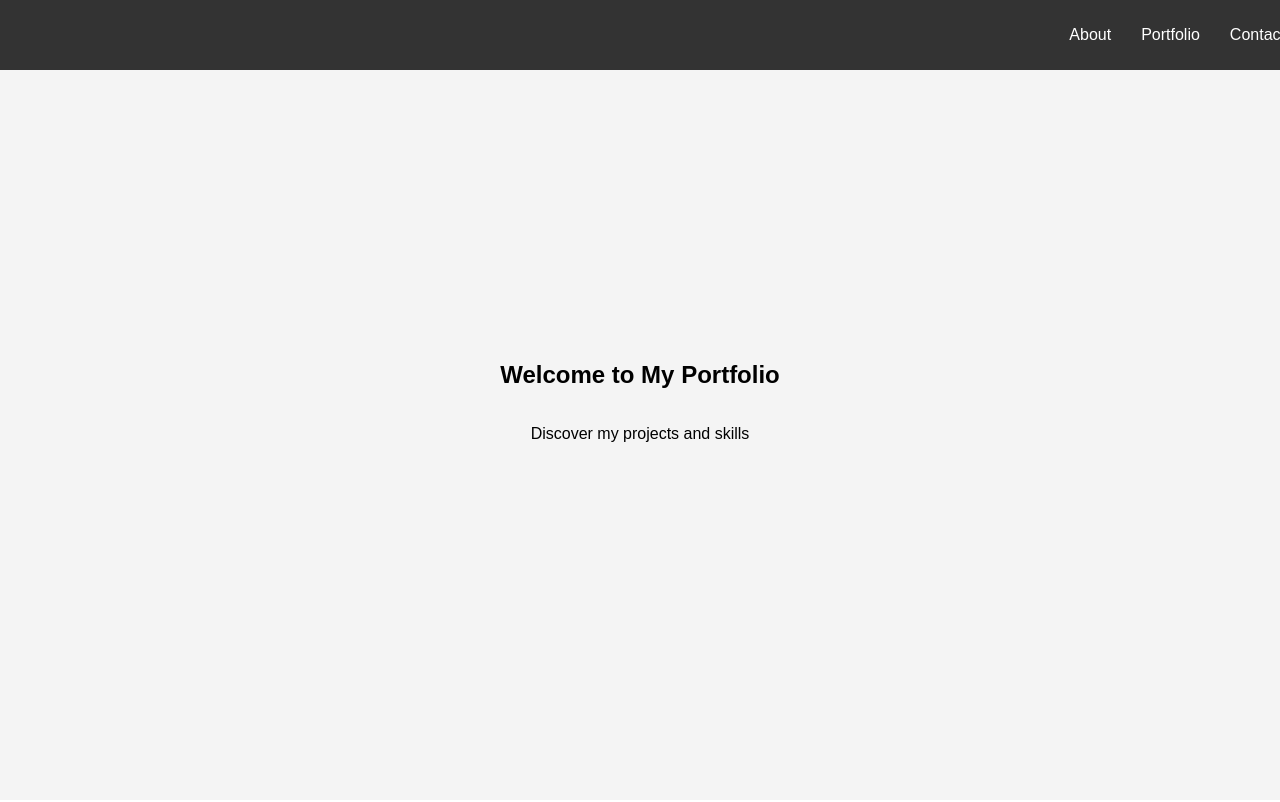
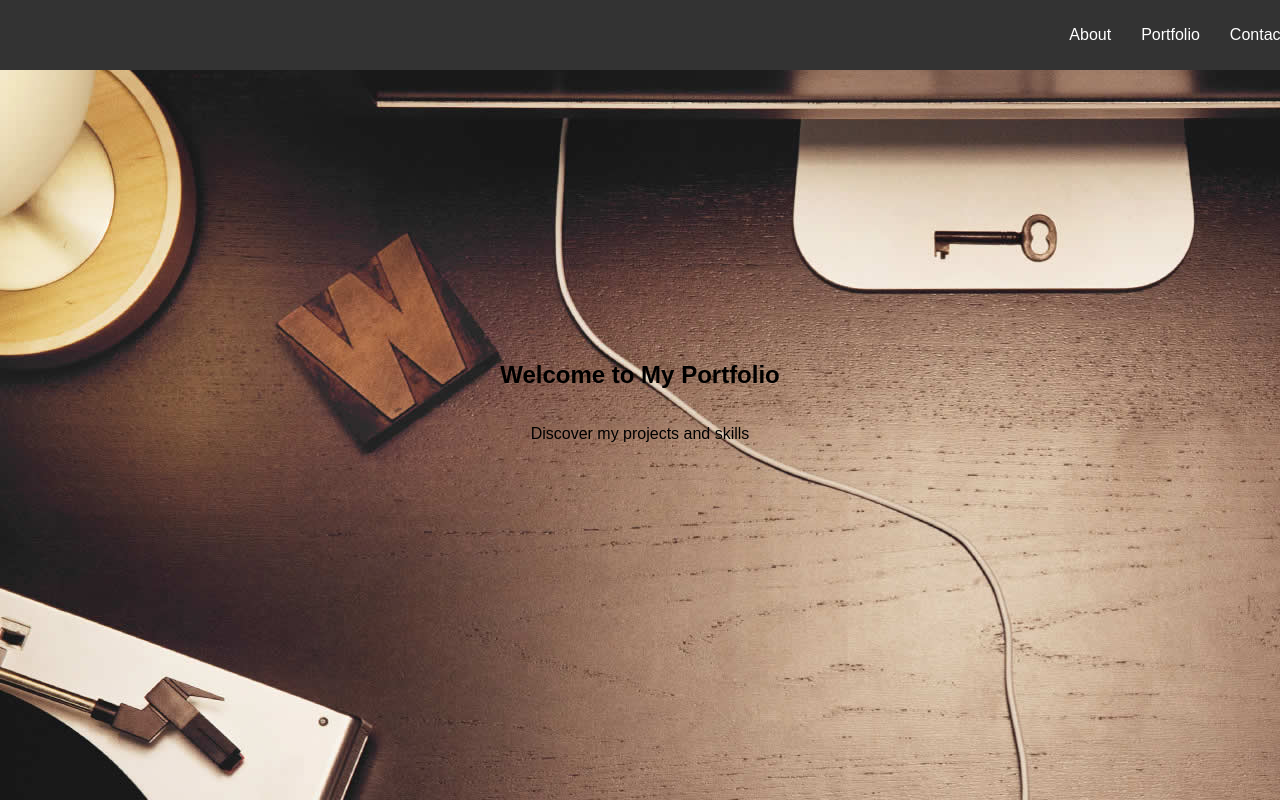
Before and after one commit to Sainadhkanuri/Portfolio, a plain HTML site: page index.html in a window 1280 px wide. Shown: the top 802 px of the page. Drawn offline with Linux system fonts and the light colour scheme.

Commit message:
Update styles.css

```diff
--- a/styles.css
+++ b/styles.css
@@ -37,6 +37,7 @@ header {
     align-items: center;
     background-color: #f4f4f4;
     text-align: center;
+    background:url(5651981.jpg);
 }
 
 #about, #portfolio, #contact {
```
